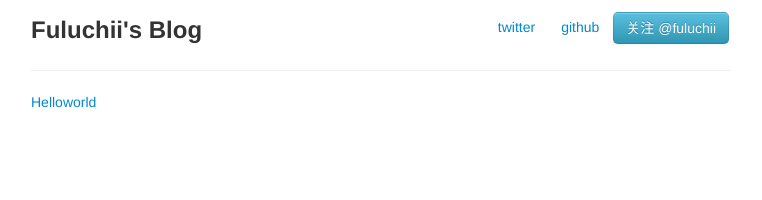
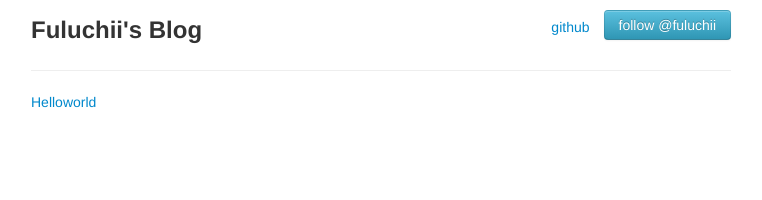
Before and after one commit to killsophia/killsophia.github.io, a Jekyll site: the page built from index.html, in a window 1280 px wide. Shown: the top 200 px of the page, without its empty margins (259-1021 px from the left). Built offline with Jekyll 4.4.1, drawn with Linux system fonts in a browser that asks for light colours; nearby versions of some CDN libraries; comment, search, counter and statistics services are not loaded.

Commit message:
twitter button

```diff
--- a/_layouts/default.html
+++ b/_layouts/default.html
@@ -18,10 +18,8 @@
     <div class="container-center">
       <div class="header">
         <ul class="nav nav-pills pull-right">
-          <li><a href="http://twitter.com/fuluchii">twitter</a></li>
           <li><a href="http://github.com/fuluchii">github</a></li>
-          <li><a href="https://twitter.com/fuluchii" class="btn btn-info" data-show-count="false" data-lang="zh-cn" data-size="large">关注 @fuluchii</a>
-<script>!function(d,s,id){var js,fjs=d.getElementsByTagName(s)[0];if(!d.getElementById(id)){js=d.createElement(s);js.id=id;js.src="//platform.twitter.com/widgets.js";fjs.parentNode.insertBefore(js,fjs);}}(document,"script","twitter-wjs");</script></li>
+          <li><button href="https://twitter.com/fuluchii" class="btn btn-info">follow @fuluchii</a></li>
         </ul>
         <h3>Fuluchii's Blog</h3>
       </div>
```
